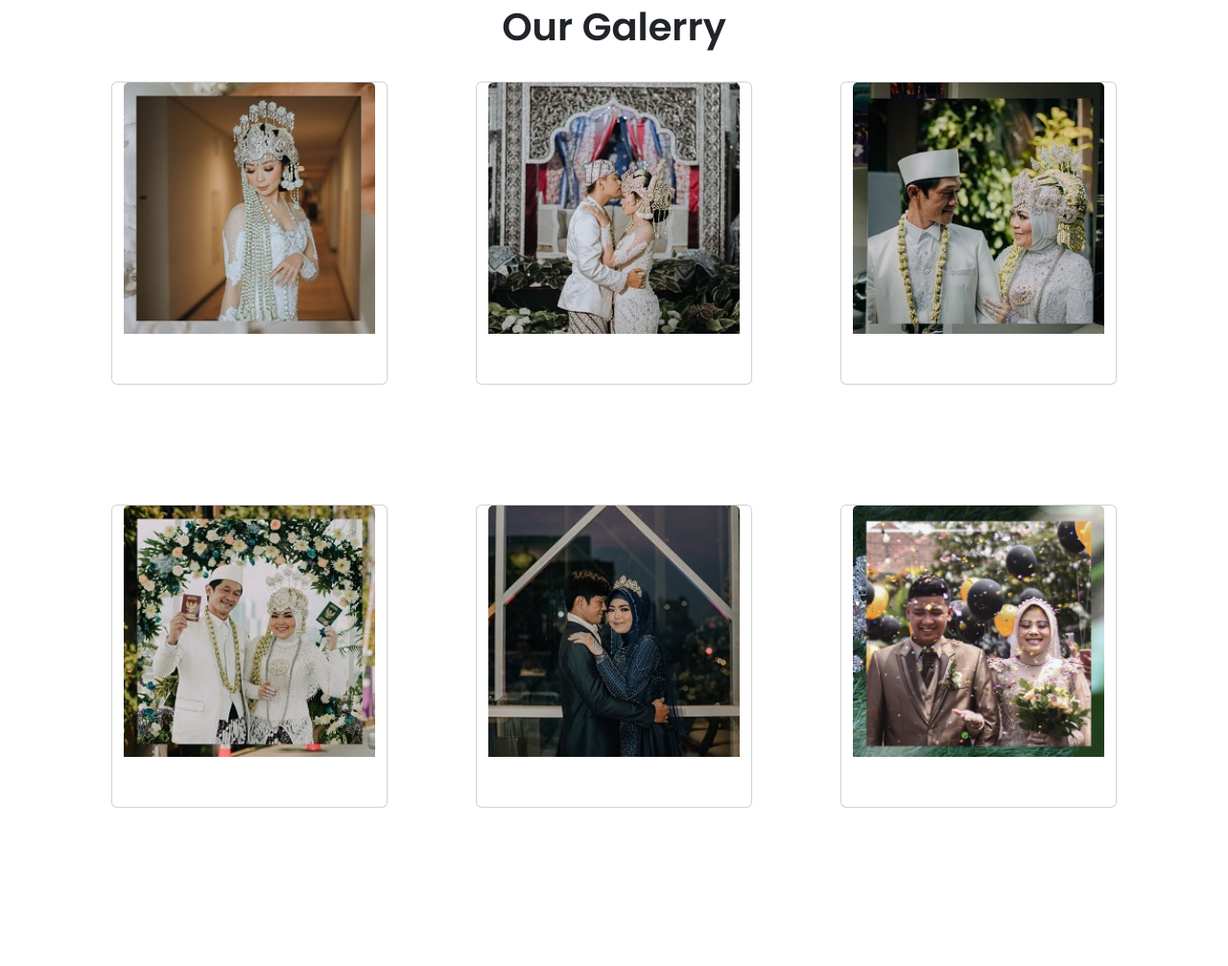
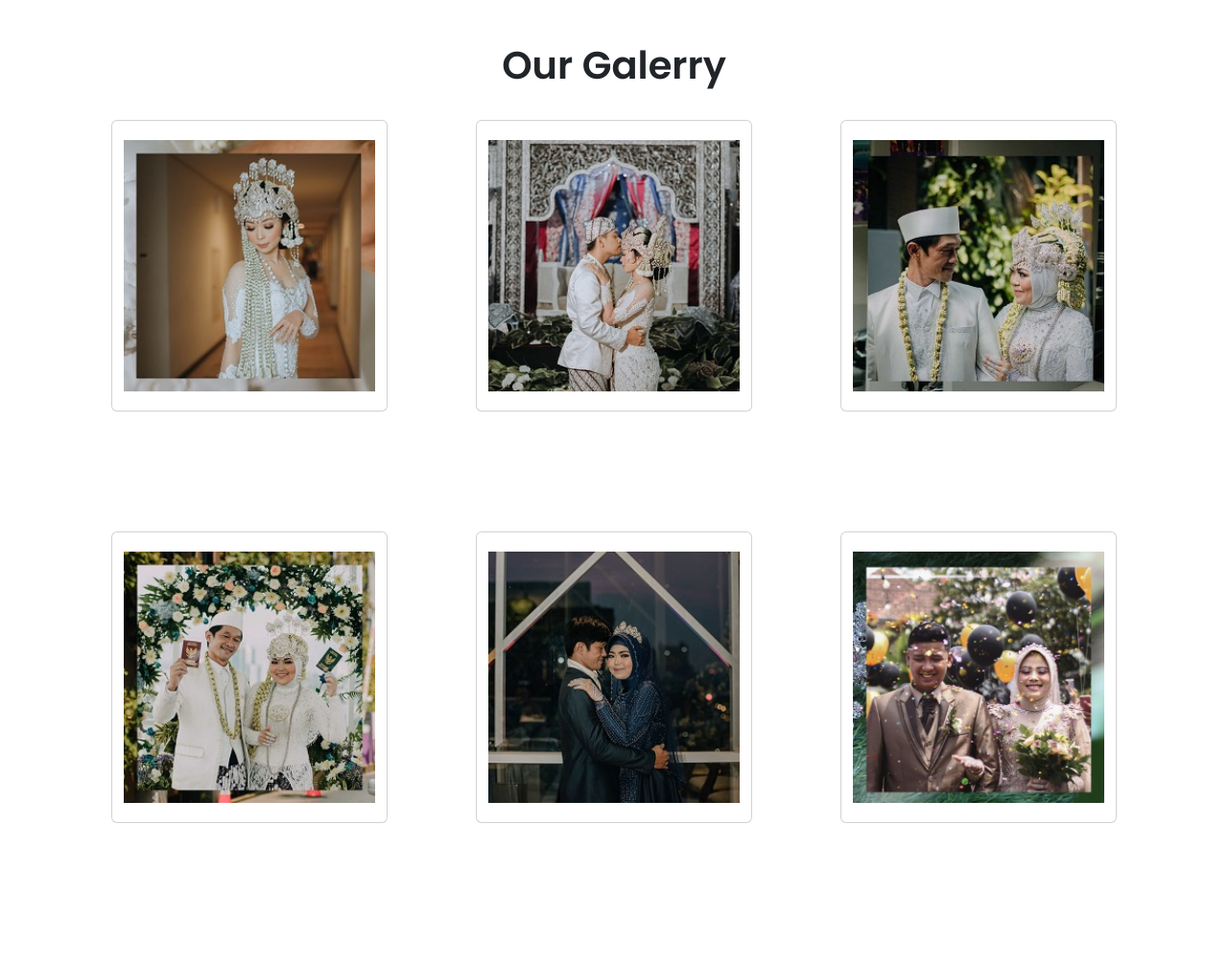
Before and after one commit to TinkerThinkerThings/Tubes-Implementasi-Perangkat-Lunak-Wedding-Organizer, a CodeIgniter app: the page made by application/views/Gallery.php in a window 1280 px wide. Shown: the part 541-1548 px from the top of the page at 96% size. Before the commit the page ends 1383 px from the top, so only its background shows below. Run offline with CodeIgniter, Linux system fonts and the light colour scheme; some libraries are stand-ins or nearby versions.

Commit message:
merubah tampilan sedikit

```diff
--- a/application/views/Gallery.php
+++ b/application/views/Gallery.php
@@ -59,7 +59,7 @@
     <section class="galery" id="galery">
 
         <div class="gal">
-            <img src="<?php echo base_url('asset/photo/galery.jpg') ?>" class="img-fluid" alt="...">
+            <img src="<?php echo base_url('asset/photo/galery.jpg') ?>" class="img-fluid" style="padding-top: 20px; padding-bottom:20px" alt="...">
         </div>
         <div class="gam">
             <h1> Our Galerry</h1>
@@ -67,42 +67,30 @@
             <div class="row">
 
                 <div class="card" style="width: 18rem;">
-                    <img src="<?php echo base_url('asset/photo/1.jpeg') ?>" class="card-img-top" alt="...">
-                    <div class="card-body">
-                        <p class="card-text"></p>
-                    </div>
+                    <img src="<?php echo base_url('asset/photo/1.jpeg') ?>" class="card-img-top" style="padding-top: 20px; padding-bottom:20px" alt="...">
+
                 </div>
                 <div class="card" style="width: 18rem;">
-                    <img src="<?php echo base_url('asset/photo/2.jpeg') ?>" class="card-img-top" alt="...">
-                    <div class="card-body">
-                        <p class="card-text"></p>
-                    </div>
+                    <img src="<?php echo base_url('asset/photo/2.jpeg') ?>" class="card-img-top" style="padding-top: 20px; padding-bottom:20px" alt="...">
+
                 </div>
                 <div class="card" style="width: 18rem;">
-                    <img src="<?php echo base_url('asset/photo/3.jpeg') ?>" class="card-img-top" alt="...">
-                    <div class="card-body">
-                        <p class="card-text"></p>
-                    </div>
+                    <img src="<?php echo base_url('asset/photo/3.jpeg') ?>" class="card-img-top" style="padding-top: 20px; padding-bottom:20px" alt="...">
+
                 </div>
             </div>
             <div class="row" style="padding-top: 25px;">
                 <div class="card" style="width: 18rem;">
-                    <img src="<?php echo base_url('asset/photo/4.jpeg') ?>" class="card-img-top" alt="...">
-                    <div class="card-body">
-                        <p class="card-text"></p>
-                    </div>
+                    <img src="<?php echo base_url('asset/photo/4.jpeg') ?>" class="card-img-top" style="padding-top: 20px; padding-bottom:20px" alt="...">
+
                 </div>
                 <div class="card" style="width: 18rem;">
-                    <img src="<?php echo base_url('asset/photo/5.jpeg') ?>" class="card-img-top" alt="...">
-                    <div class="card-body">
-                        <p class="card-text"></p>
-                    </div>
+                    <img src="<?php echo base_url('asset/photo/5.jpeg') ?>" class="card-img-top" style="padding-top: 20px; padding-bottom:20px" alt="...">
+
                 </div>
                 <div class="card" style="width: 18rem;">
-                    <img src="<?php echo base_url('asset/photo/7.jpeg') ?>" class="card-img-top" alt="...">
-                    <div class="card-body">
-                        <p class="card-text"></p>
-                    </div>
+                    <img src="<?php echo base_url('asset/photo/7.jpeg') ?>" class="card-img-top" style="padding-top: 20px; padding-bottom:20px" alt="...">
+
                 </div>
 
             </div>
--- a/application/views/Home.php
+++ b/application/views/Home.php
@@ -122,7 +122,9 @@
         </section>
 
     </section>
+    <div class="footer">
+        <small>Copyright &copy; 2022 - Greenside. All Right Reserved</small>
+    </div>
 </body>
-<footer>
 
-</footer>
+</html>
--- a/application/views/Kontak.php
+++ b/application/views/Kontak.php
@@ -70,7 +70,7 @@
         </div>
         <div class="kontak">
             <div class="row">
-                <img src="./src/assets/images/" class="card-img-top" height="20%" alt="">
+
             </div>
         </div>
 
--- a/asset/css/global.css
+++ b/asset/css/global.css
@@ -262,16 +262,19 @@ p {
 }
 
 .offering2 {
-  background: rgb(255, 255, 255);
+  background: rgb(0, 0, 0);
   margin-bottom: 20px;
 }
 
 .offering2 h3 {
-  color: rgb(255, 255, 255);
+  color: rgb(0, 0, 0);
 }
-
+.offering ~ * {
+  background-color: black;
+  color: rgb(0, 0, 0);
+}
 .tabel {
-  color: #fff;
+  color: #000000;
 }
 
 .tabel .cols-3 {
```
Also changed, not shown: application/views/Paket.php (+7 -7 lines).
